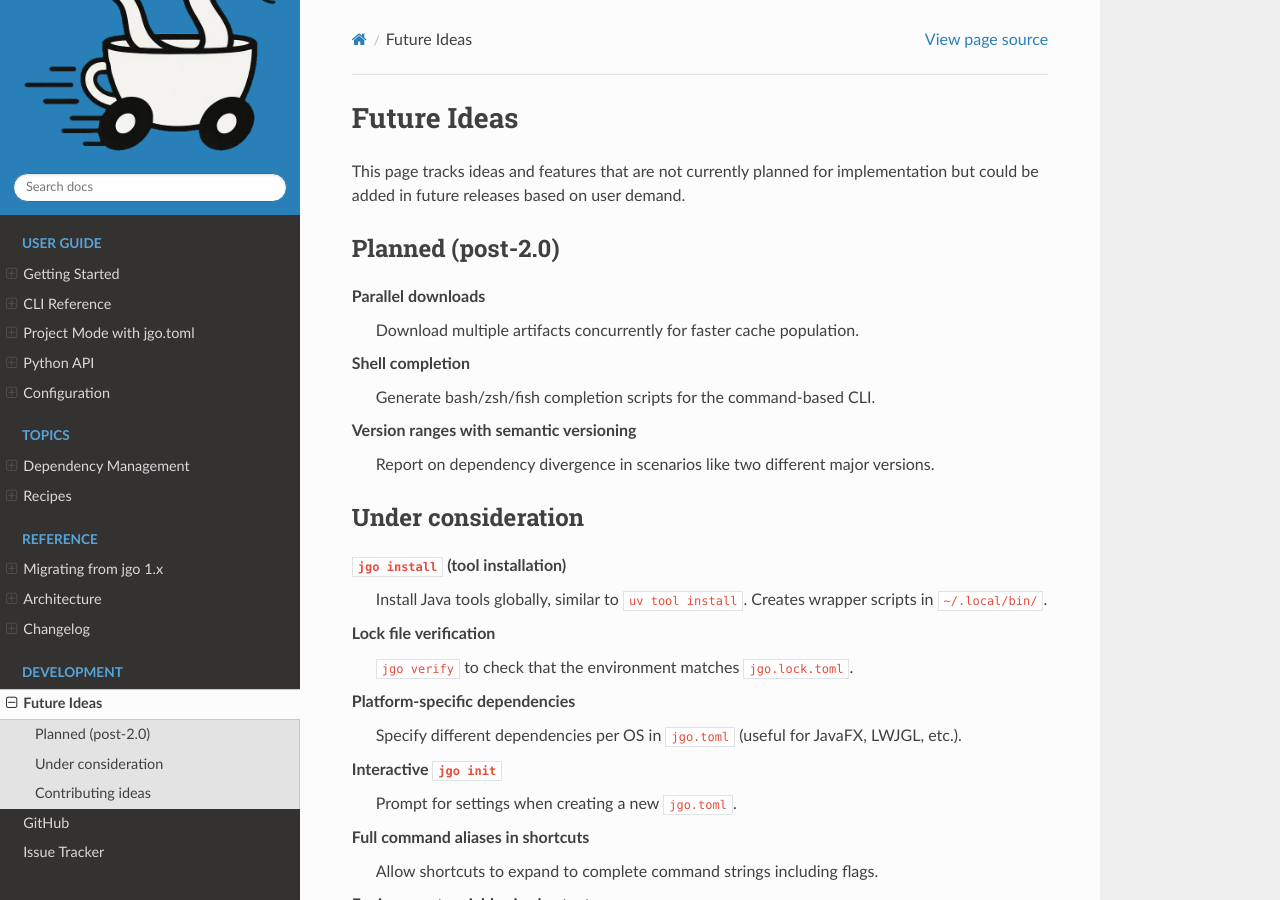
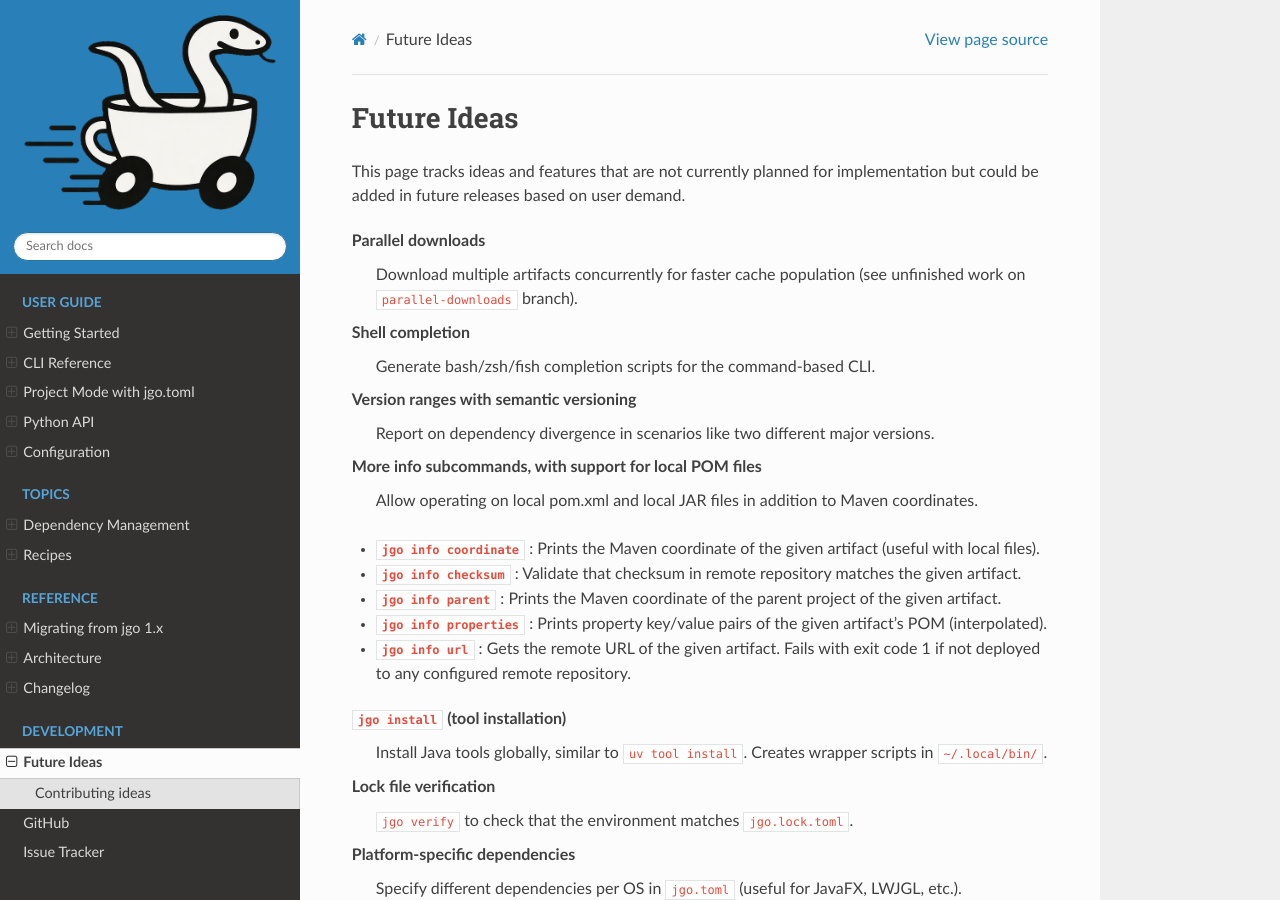
Before and after one commit to scijava/jgo, a Sphinx documentation site: the page built from docs/future.md, in a window 1280 px wide and 900 px high. Built offline with Sphinx 7.4.7 and the Read the Docs theme 3.1.0, drawn with Linux system fonts in a browser that asks for light colours.

Commit message:
Align future ideas page with 2.0.0 release

```diff
--- a/docs/future.md
+++ b/docs/future.md
@@ -2,10 +2,8 @@
 
 This page tracks ideas and features that are not currently planned for implementation but could be added in future releases based on user demand.
 
-## Planned (post-2.0)
-
 **Parallel downloads**
-: Download multiple artifacts concurrently for faster cache population.
+: Download multiple artifacts concurrently for faster cache population (see unfinished work on `parallel-downloads` branch).
 
 **Shell completion**
 : Generate bash/zsh/fish completion scripts for the command-based CLI.
@@ -13,7 +11,13 @@ This page tracks ideas and features that are not currently planned for implement
 **Version ranges with semantic versioning**
 : Report on dependency divergence in scenarios like two different major versions.
 
-## Under consideration
+**More info subcommands, with support for local POM files**
+: Allow operating on local pom.xml and local JAR files in addition to Maven coordinates.
+- **`jgo info coordinate`** : Prints the Maven coordinate of the given artifact (useful with local files).
+- **`jgo info checksum`** : Validate that checksum in remote repository matches the given artifact.
+- **`jgo info parent`** : Prints the Maven coordinate of the parent project of the given artifact.
+- **`jgo info properties`** : Prints property key/value pairs of the given artifact's POM (interpolated).
+- **`jgo info url`** : Gets the remote URL of the given artifact. Fails with exit code 1 if not deployed to any configured remote repository.
 
 **`jgo install`** (tool installation)
 : Install Java tools globally, similar to `uv tool install`. Creates wrapper scripts in `~/.local/bin/`.
@@ -23,9 +27,6 @@ This page tracks ideas and features that are not currently planned for implement
 
 **Platform-specific dependencies**
 : Specify different dependencies per OS in `jgo.toml` (useful for JavaFX, LWJGL, etc.).
-
-**Interactive `jgo init`**
-: Prompt for settings when creating a new `jgo.toml`.
 
 **Full command aliases in shortcuts**
 : Allow shortcuts to expand to complete command strings including flags.
```
